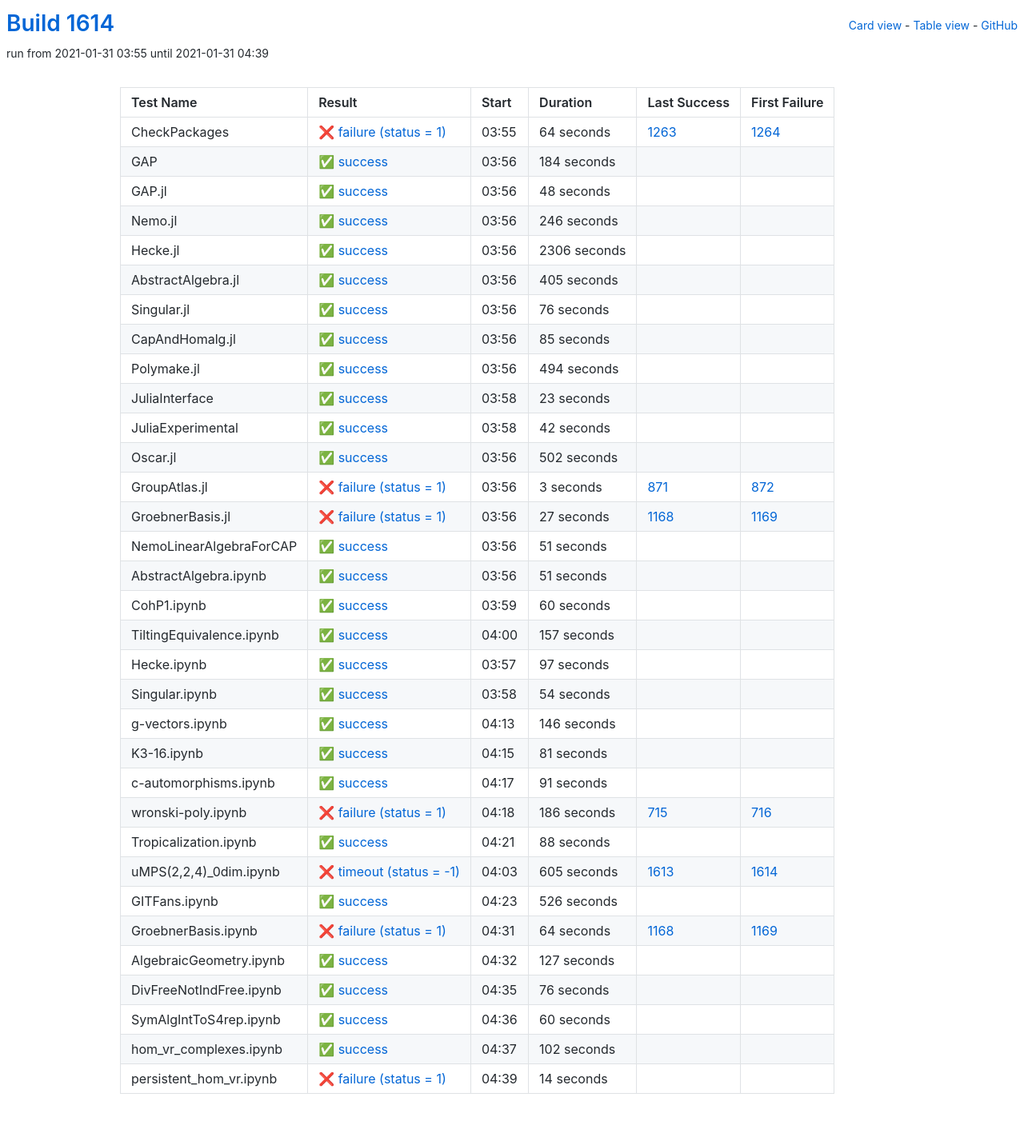
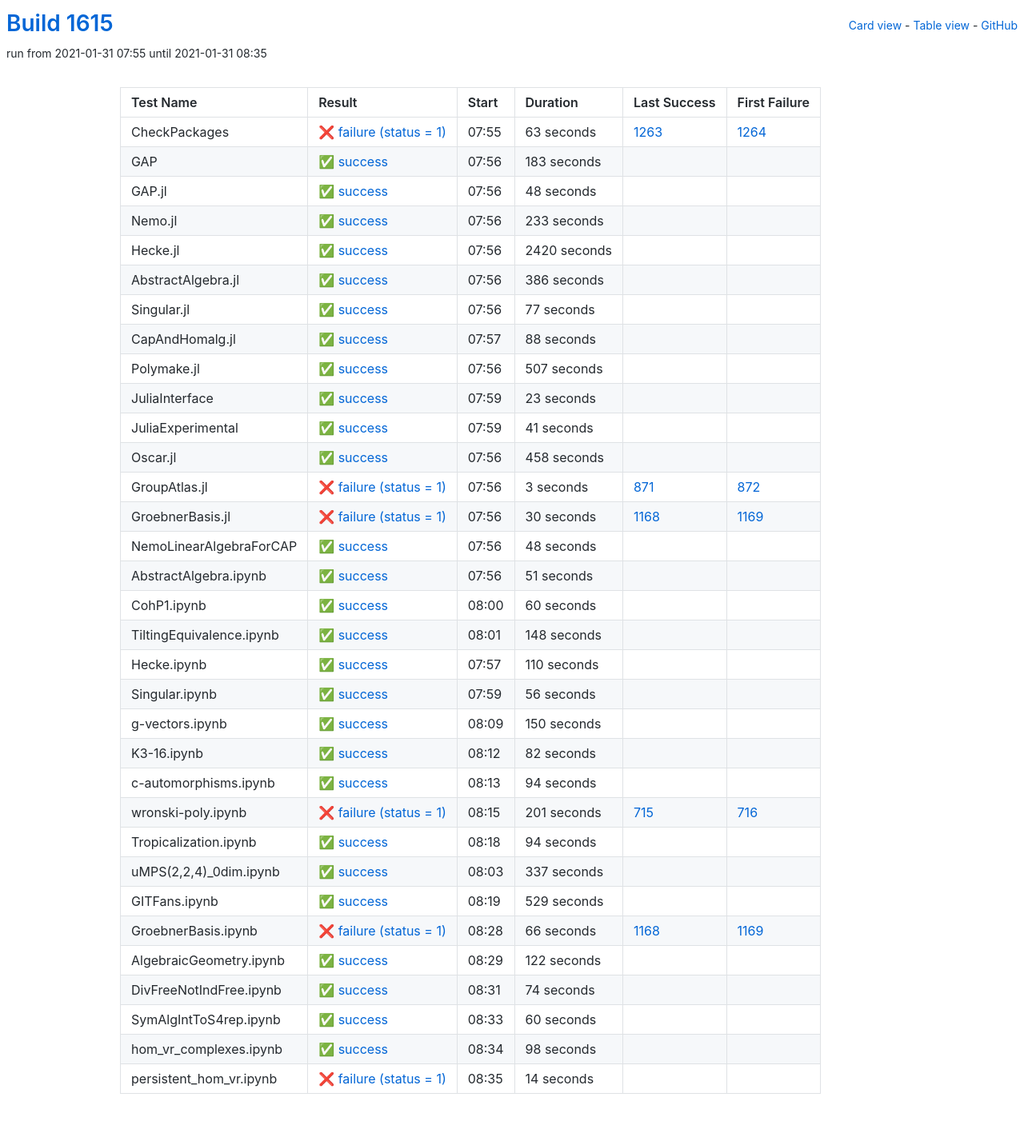
Before and after one commit to oscar-system/oscar-ci-status-stable, a Jekyll site: the page built from table.html, in a window 1280 px wide. Shown: the whole page at 80% size. Built offline with Jekyll 4.4.1, drawn with Linux system fonts in a browser that asks for light colours.

Commit message:
Build #1615

```diff
--- a/_data/ci.yml
+++ b/_data/ci.yml
@@ -1,6 +1,6 @@
 ---
-build: 1614
-build_url: https://oscarci.mathematik.uni-kl.de/job/oscar-stable/1614/
+build: 1615
+build_url: https://oscarci.mathematik.uni-kl.de/job/oscar-stable/1615/
 job: oscar-stable
 organization: oscar-system
 repo: oscar-ci-status-stable
@@ -8,32 +8,32 @@ repourl: https://github.com/oscar-system/oscar-ci-status-stable
 tests:
 - name: CheckPackages
   id: checkpackages
-  log: https://oscarci.mathematik.uni-kl.de/job/oscar-stable/1614/artifact/logs/build-1614/CheckPackages.log
-  start: 2021-01-31 03:55
+  log: https://oscarci.mathematik.uni-kl.de/job/oscar-stable/1615/artifact/logs/build-1615/CheckPackages.log
+  start: 2021-01-31 07:55
   success: false
   exitcode: 1
   status: failure
-  duration: 64
+  duration: 63
   last_success: 1263
   last_success_url: https://oscarci.mathematik.uni-kl.de/job/oscar-stable/1263/
   first_failure: 1264
   first_failure_url: https://oscarci.mathematik.uni-kl.de/job/oscar-stable/1264/
 - name: GAP
   id: gap
-  log: https://oscarci.mathematik.uni-kl.de/job/oscar-stable/1614/artifact/logs/build-1614/GAP.log
-  start: 2021-01-31 03:56
+  log: https://oscarci.mathematik.uni-kl.de/job/oscar-stable/1615/artifact/logs/build-1615/GAP.log
+  start: 2021-01-31 07:56
   success: true
   exitcode: 0
   status: success
-  duration: 184
+  duration: 183
   last_success: false
   last_success_url:
   first_failure: false
   first_failure_url:
 - name: GAP.jl
   id: gap-jl
-  log: https://oscarci.mathematik.uni-kl.de/job/oscar-stable/1614/artifact/logs/build-1614/GAP.jl.log
-  start: 2021-01-31 03:56
+  log: https://oscarci.mathematik.uni-kl.de/job/oscar-stable/1615/artifact/logs/build-1615/GAP.jl.log
+  start: 2021-01-31 07:56
   success: true
   exitcode: 0
   status: success
@@ -44,80 +44,80 @@ tests:
   first_failure_url:
 - name: Nemo.jl
   id: nemo-jl
-  log: https://oscarci.mathematik.uni-kl.de/job/oscar-stable/1614/artifact/logs/build-1614/Nemo.jl.log
-  start: 2021-01-31 03:56
+  log: https://oscarci.mathematik.uni-kl.de/job/oscar-stable/1615/artifact/logs/build-1615/Nemo.jl.log
+  start: 2021-01-31 07:56
   success: true
   exitcode: 0
   status: success
-  duration: 246
+  duration: 233
   last_success: false
   last_success_url:
   first_failure: false
   first_failure_url:
 - name: Hecke.jl
   id: hecke-jl
-  log: https://oscarci.mathematik.uni-kl.de/job/oscar-stable/1614/artifact/logs/build-1614/Hecke.jl.log
-  start: 2021-01-31 03:56
+  log: https://oscarci.mathematik.uni-kl.de/job/oscar-stable/1615/artifact/logs/build-1615/Hecke.jl.log
+  start: 2021-01-31 07:56
   success: true
   exitcode: 0
   status: success
-  duration: 2306
+  duration: 2420
   last_success: false
   last_success_url:
   first_failure: false
   first_failure_url:
 - name: AbstractAlgebra.jl
   id: abstractalgebra-jl
-  log: https://oscarci.mathematik.uni-kl.de/job/oscar-stable/1614/artifact/logs/build-1614/AbstractAlgebra.jl.log
-  start: 2021-01-31 03:56
+  log: https://oscarci.mathematik.uni-kl.de/job/oscar-stable/1615/artifact/logs/build-1615/AbstractAlgebra.jl.log
+  start: 2021-01-31 07:56
   success: true
   exitcode: 0
   status: success
-  duration: 405
+  duration: 386
   last_success: false
   last_success_url:
   first_failure: false
   first_failure_url:
 - name: Singular.jl
   id: singular-jl
-  log: https://oscarci.mathematik.uni-kl.de/job/oscar-stable/1614/artifact/logs/build-1614/Singular.jl.log
-  start: 2021-01-31 03:56
+  log: https://oscarci.mathematik.uni-kl.de/job/oscar-stable/1615/artifact/logs/build-1615/Singular.jl.log
+  start: 2021-01-31 07:56
   success: true
   exitcode: 0
   status: success
-  duration: 76
+  duration: 77
   last_success: false
   last_success_url:
   first_failure: false
   first_failure_url:
 - name: CapAndHomalg.jl
   id: capandhomalg-jl
-  log: https://oscarci.mathematik.uni-kl.de/job/oscar-stable/1614/artifact/logs/build-1614/CapAndHomalg.jl.log
-  start: 2021-01-31 03:56
+  log: https://oscarci.mathematik.uni-kl.de/job/oscar-stable/1615/artifact/logs/build-1615/CapAndHomalg.jl.log
+  start: 2021-01-31 07:57
   success: true
   exitcode: 0
   status: success
-  duration: 85
+  duration: 88
   last_success: false
   last_success_url:
   first_failure: false
   first_failure_url:
 - name: Polymake.jl
   id: polymake-jl
-  log: https://oscarci.mathematik.uni-kl.de/job/oscar-stable/1614/artifact/logs/build-1614/Polymake.jl.log
-  start: 2021-01-31 03:56
+  log: https://oscarci.mathematik.uni-kl.de/job/oscar-stable/1615/artifact/logs/build-1615/Polymake.jl.log
+  start: 2021-01-31 07:56
   success: true
   exitcode: 0
   status: success
-  duration: 494
+  duration: 507
   last_success: false
   last_success_url:
   first_failure: false
   first_failure_url:
 - name: JuliaInterface
   id: juliainterface
-  log: https://oscarci.mathematik.uni-kl.de/job/oscar-stable/1614/artifact/logs/build-1614/JuliaInterface.log
-  start: 2021-01-31 03:58
+  log: https://oscarci.mathematik.uni-kl.de/job/oscar-stable/1615/artifact/logs/build-1615/JuliaInterface.log
+  start: 2021-01-31 07:59
   success: true
   exitcode: 0
   status: success
@@ -128,32 +128,32 @@ tests:
   first_failure_url:
 - name: JuliaExperimental
   id: juliaexperimental
-  log: https://oscarci.mathematik.uni-kl.de/job/oscar-stable/1614/artifact/logs/build-1614/JuliaExperimental.log
-  start: 2021-01-31 03:58
+  log: https://oscarci.mathematik.uni-kl.de/job/oscar-stable/1615/artifact/logs/build-1615/JuliaExperimental.log
+  start: 2021-01-31 07:59
   success: true
   exitcode: 0
   status: success
-  duration: 42
+  duration: 41
   last_success: false
   last_success_url:
   first_failure: false
   first_failure_url:
 - name: Oscar.jl
   id: oscar-jl
-  log: https://oscarci.mathematik.uni-kl.de/job/oscar-stable/1614/artifact/logs/build-1614/Oscar.jl.log
-  start: 2021-01-31 03:56
+  log: https://oscarci.mathematik.uni-kl.de/job/oscar-stable/1615/artifact/logs/build-1615/Oscar.jl.log
+  start: 2021-01-31 07:56
   success: true
   exitcode: 0
   status: success
-  duration: 502
+  duration: 458
   last_success: false
   last_success_url:
   first_failure: false
   first_failure_url:
 - name: GroupAtlas.jl
   id: groupatlas-jl
-  log: https://oscarci.mathematik.uni-kl.de/job/oscar-stable/1614/artifact/logs/build-1614/GroupAtlas.jl.log
-  start: 2021-01-31 03:56
+  log: https://oscarci.mathematik.uni-kl.de/job/oscar-stable/1615/artifact/logs/build-1615/GroupAtlas.jl.log
+  start: 2021-01-31 07:56
   success: false
   exitcode: 1
   status: failure
@@ -164,32 +164,32 @@ tests:
   first_failure_url: https://oscarci.mathematik.uni-kl.de/job/oscar-stable/872/
 - name: GroebnerBasis.jl
   id: groebnerbasis-jl
-  log: https://oscarci.mathematik.uni-kl.de/job/oscar-stable/1614/artifact/logs/build-1614/GroebnerBasis.jl.log
-  start: 2021-01-31 03:56
+  log: https://oscarci.mathematik.uni-kl.de/job/oscar-stable/1615/artifact/logs/build-1615/GroebnerBasis.jl.log
+  start: 2021-01-31 07:56
   success: false
   exitcode: 1
   status: failure
-  duration: 27
+  duration: 30
   last_success: 1168
   last_success_url: https://oscarci.mathematik.uni-kl.de/job/oscar-stable/1168/
   first_failure: 1169
   first_failure_url: https://oscarci.mathematik.uni-kl.de/job/oscar-stable/1169/
 - name: NemoLinearAlgebraForCAP
   id: nemolinearalgebraforcap
-  log: https://oscarci.mathematik.uni-kl.de/job/oscar-stable/1614/artifact/logs/build-1614/NemoLinearAlgebraForCAP.log
-  start: 2021-01-31 03:56
+  log: https://oscarci.mathematik.uni-kl.de/job/oscar-stable/1615/artifact/logs/build-1615/NemoLinearAlgebraForCAP.log
+  start: 2021-01-31 07:56
   success: true
   exitcode: 0
   status: success
-  duration: 51
+  duration: 48
   last_success: false
   last_success_url:
   first_failure: false
   first_failure_url:
 - name: AbstractAlgebra.ipynb
   id: abstractalgebra-ipynb
-  log: https://oscarci.mathematik.uni-kl.de/job/oscar-stable/1614/artifact/logs/build-1614/AbstractAlgebra.ipynb.log
-  start: 2021-01-31 03:56
+  log: https://oscarci.mathematik.uni-kl.de/job/oscar-stable/1615/artifact/logs/build-1615/AbstractAlgebra.ipynb.log
+  start: 2021-01-31 07:56
   success: true
   exitcode: 0
   status: success
@@ -200,8 +200,8 @@ tests:
   first_failure_url:
 - name: CohP1.ipynb
   id: cohp1-ipynb
-  log: https://oscarci.mathematik.uni-kl.de/job/oscar-stable/1614/artifact/logs/build-1614/CohP1.ipynb.log
-  start: 2021-01-31 03:59
+  log: https://oscarci.mathematik.uni-kl.de/job/oscar-stable/1615/artifact/logs/build-1615/CohP1.ipynb.log
+  start: 2021-01-31 08:00
   success: true
   exitcode: 0
   status: success
@@ -212,164 +212,164 @@ tests:
   first_failure_url:
 - name: TiltingEquivalence.ipynb
   id: tiltingequivalence-ipynb
-  log: https://oscarci.mathematik.uni-kl.de/job/oscar-stable/1614/artifact/logs/build-1614/TiltingEquivalence.ipynb.log
-  start: 2021-01-31 04:00
+  log: https://oscarci.mathematik.uni-kl.de/job/oscar-stable/1615/artifact/logs/build-1615/TiltingEquivalence.ipynb.log
+  start: 2021-01-31 08:01
   success: true
   exitcode: 0
   status: success
-  duration: 157
+  duration: 148
   last_success: false
   last_success_url:
   first_failure: false
   first_failure_url:
 - name: Hecke.ipynb
   id: hecke-ipynb
-  log: https://oscarci.mathematik.uni-kl.de/job/oscar-stable/1614/artifact/logs/build-1614/Hecke.ipynb.log
-  start: 2021-01-31 03:57
+  log: https://oscarci.mathematik.uni-kl.de/job/oscar-stable/1615/artifact/logs/build-1615/Hecke.ipynb.log
+  start: 2021-01-31 07:57
   success: true
   exitcode: 0
   status: success
-  duration: 97
+  duration: 110
   last_success: false
   last_success_url:
   first_failure: false
   first_failure_url:
 - name: Singular.ipynb
   id: singular-ipynb
-  log: https://oscarci.mathematik.uni-kl.de/job/oscar-stable/1614/artifact/logs/build-1614/Singular.ipynb.log
-  start: 2021-01-31 03:58
+  log: https://oscarci.mathematik.uni-kl.de/job/oscar-stable/1615/artifact/logs/build-1615/Singular.ipynb.log
+  start: 2021-01-31 07:59
   success: true
   exitcode: 0
   status: success
-  duration: 54
+  duration: 56
   last_success: false
   last_success_url:
   first_failure: false
   first_failure_url:
 - name: g-vectors.ipynb
   id: g-vectors-ipynb
-  log: https://oscarci.mathematik.uni-kl.de/job/oscar-stable/1614/artifact/logs/build-1614/g-vectors.ipynb.log
-  start: 2021-01-31 04:13
+  log: https://oscarci.mathematik.uni-kl.de/job/oscar-stable/1615/artifact/logs/build-1615/g-vectors.ipynb.log
+  start: 2021-01-31 08:09
   success: true
   exitcode: 0
   status: success
-  duration: 146
+  duration: 150
   last_success: false
   last_success_url:
   first_failure: false
   first_failure_url:
 - name: K3-16.ipynb
   id: k3-16-ipynb
-  log: https://oscarci.mathematik.uni-kl.de/job/oscar-stable/1614/artifact/logs/build-1614/K3-16.ipynb.log
-  start: 2021-01-31 04:15
+  log: https://oscarci.mathematik.uni-kl.de/job/oscar-stable/1615/artifact/logs/build-1615/K3-16.ipynb.log
+  start: 2021-01-31 08:12
   success: true
   exitcode: 0
   status: success
-  duration: 81
+  duration: 82
   last_success: false
   last_success_url:
   first_failure: false
   first_failure_url:
 - name: c-automorphisms.ipynb
   id: c-automorphisms-ipynb
-  log: https://oscarci.mathematik.uni-kl.de/job/oscar-stable/1614/artifact/logs/build-1614/c-automorphisms.ipynb.log
-  start: 2021-01-31 04:17
+  log: https://oscarci.mathematik.uni-kl.de/job/oscar-stable/1615/artifact/logs/build-1615/c-automorphisms.ipynb.log
+  start: 2021-01-31 08:13
   success: true
   exitcode: 0
   status: success
-  duration: 91
+  duration: 94
   last_success: false
   last_success_url:
   first_failure: false
   first_failure_url:
 - name: wronski-poly.ipynb
   id: wronski-poly-ipynb
-  log: https://oscarci.mathematik.uni-kl.de/job/oscar-stable/1614/artifact/logs/build-1614/wronski-poly.ipynb.log
-  start: 2021-01-31 04:18
+  log: https://oscarci.mathematik.uni-kl.de/job/oscar-stable/1615/artifact/logs/build-1615/wronski-poly.ipynb.log
+  start: 2021-01-31 08:15
   success: false
   exitcode: 1
   status: failure
-  duration: 186
+  duration: 201
   last_success: 715
   last_success_url: https://oscarci.mathematik.uni-kl.de/job/oscar-stable/715/
   first_failure: 716
   first_failure_url: https://oscarci.mathematik.uni-kl.de/job/oscar-stable/716/
 - name: Tropicalization.ipynb
   id: tropicalization-ipynb
-  log: https://oscarci.mathematik.uni-kl.de/job/oscar-stable/1614/artifact/logs/build-1614/Tropicalization.ipynb.log
-  start: 2021-01-31 04:21
+  log: https://oscarci.mathematik.uni-kl.de/job/oscar-stable/1615/artifact/logs/build-1615/Tropicalization.ipynb.log
+  start: 2021-01-31 08:18
   success: true
   exitcode: 0
   status: success
-  duration: 88
+  duration: 94
   last_success: false
   last_success_url:
   first_failure: false
   first_failure_url:
 - name: uMPS(2,2,4)_0dim.ipynb
   id: umps-2-2-4-0dim-ipynb
-  log: https://oscarci.mathematik.uni-kl.de/job/oscar-stable/1614/artifact/logs/build-1614/uMPS-2-2-4-_0dim.ipynb.log
-  start: 2021-01-31 04:03
-  success: false
-  exitcode: -1
-  status: timeout
-  duration: 605
-  last_success: 1613
-  last_success_url: https://oscarci.mathematik.uni-kl.de/job/oscar-stable/1613/
-  first_failure: 1614
-  first_failure_url: https://oscarci.mathematik.uni-kl.de/job/oscar-stable/1614/
-- name: GITFans.ipynb
-  id: gitfans-ipynb
-  log: https://oscarci.mathematik.uni-kl.de/job/oscar-stable/1614/artifact/logs/build-1614/GITFans.ipynb.log
-  start: 2021-01-31 04:23
+  log: https://oscarci.mathematik.uni-kl.de/job/oscar-stable/1615/artifact/logs/build-1615/uMPS-2-2-4-_0dim.ipynb.log
+  start: 2021-01-31 08:03
   success: true
   exitcode: 0
   status: success
-  duration: 526
+  duration: 337
+  last_success: false
+  last_success_url:
+  first_failure: false
+  first_failure_url:
+- name: GITFans.ipynb
+  id: gitfans-ipynb
+  log: https://oscarci.mathematik.uni-kl.de/job/oscar-stable/1615/artifact/logs/build-1615/GITFans.ipynb.log
+  start: 2021-01-31 08:19
+  success: true
+  exitcode: 0
+  status: success
+  duration: 529
   last_success: false
   last_success_url:
   first_failure: false
   first_failure_url:
 - name: GroebnerBasis.ipynb
   id: groebnerbasis-ipynb
-  log: https://oscarci.mathematik.uni-kl.de/job/oscar-stable/1614/artifact/logs/build-1614/GroebnerBasis.ipynb.log
-  start: 2021-01-31 04:31
+  log: https://oscarci.mathematik.uni-kl.de/job/oscar-stable/1615/artifact/logs/build-1615/GroebnerBasis.ipynb.log
+  start: 2021-01-31 08:28
   success: false
   exitcode: 1
   status: failure
-  duration: 64
+  duration: 66
   last_success: 1168
   last_success_url: https://oscarci.mathematik.uni-kl.de/job/oscar-stable/1168/
   first_failure: 1169
   first_failure_url: https://oscarci.mathematik.uni-kl.de/job/oscar-stable/1169/
 - name: AlgebraicGeometry.ipynb
   id: algebraicgeometry-ipynb
-  log: https://oscarci.mathematik.uni-kl.de/job/oscar-stable/1614/artifact/logs/build-1614/AlgebraicGeometry.ipynb.log
-  start: 2021-01-31 04:32
+  log: https://oscarci.mathematik.uni-kl.de/job/oscar-stable/1615/artifact/logs/build-1615/AlgebraicGeometry.ipynb.log
+  start: 2021-01-31 08:29
   success: true
   exitcode: 0
   status: success
-  duration: 127
+  duration: 122
   last_success: false
   last_success_url:
   first_failure: false
   first_failure_url:
 - name: DivFreeNotIndFree.ipynb
   id: divfreenotindfree-ipynb
-  log: https://oscarci.mathematik.uni-kl.de/job/oscar-stable/1614/artifact/logs/build-1614/DivFreeNotIndFree.ipynb.log
-  start: 2021-01-31 04:35
+  log: https://oscarci.mathematik.uni-kl.de/job/oscar-stable/1615/artifact/logs/build-1615/DivFreeNotIndFree.ipynb.log
+  start: 2021-01-31 08:31
   success: true
   exitcode: 0
   status: success
-  duration: 76
+  duration: 74
   last_success: false
   last_success_url:
   first_failure: false
   first_failure_url:
 - name: SymAlgIntToS4rep.ipynb
   id: symalginttos4rep-ipynb
-  log: https://oscarci.mathematik.uni-kl.de/job/oscar-stable/1614/artifact/logs/build-1614/SymAlgIntToS4rep.ipynb.log
-  start: 2021-01-31 04:36
+  log: https://oscarci.mathematik.uni-kl.de/job/oscar-stable/1615/artifact/logs/build-1615/SymAlgIntToS4rep.ipynb.log
+  start: 2021-01-31 08:33
   success: true
   exitcode: 0
   status: success
@@ -380,20 +380,20 @@ tests:
   first_failure_url:
 - name: hom_vr_complexes.ipynb
   id: hom-vr-complexes-ipynb
-  log: https://oscarci.mathematik.uni-kl.de/job/oscar-stable/1614/artifact/logs/build-1614/hom_vr_complexes.ipynb.log
-  start: 2021-01-31 04:37
+  log: https://oscarci.mathematik.uni-kl.de/job/oscar-stable/1615/artifact/logs/build-1615/hom_vr_complexes.ipynb.log
+  start: 2021-01-31 08:34
   success: true
   exitcode: 0
   status: success
-  duration: 102
+  duration: 98
   last_success: false
   last_success_url:
   first_failure: false
   first_failure_url:
 - name: persistent_hom_vr.ipynb
   id: persistent-hom-vr-ipynb
-  log: https://oscarci.mathematik.uni-kl.de/job/oscar-stable/1614/artifact/logs/build-1614/persistent_hom_vr.ipynb.log
-  start: 2021-01-31 04:39
+  log: https://oscarci.mathematik.uni-kl.de/job/oscar-stable/1615/artifact/logs/build-1615/persistent_hom_vr.ipynb.log
+  start: 2021-01-31 08:35
   success: false
   exitcode: 1
   status: failure
```
Also changed, not shown: README.md.
